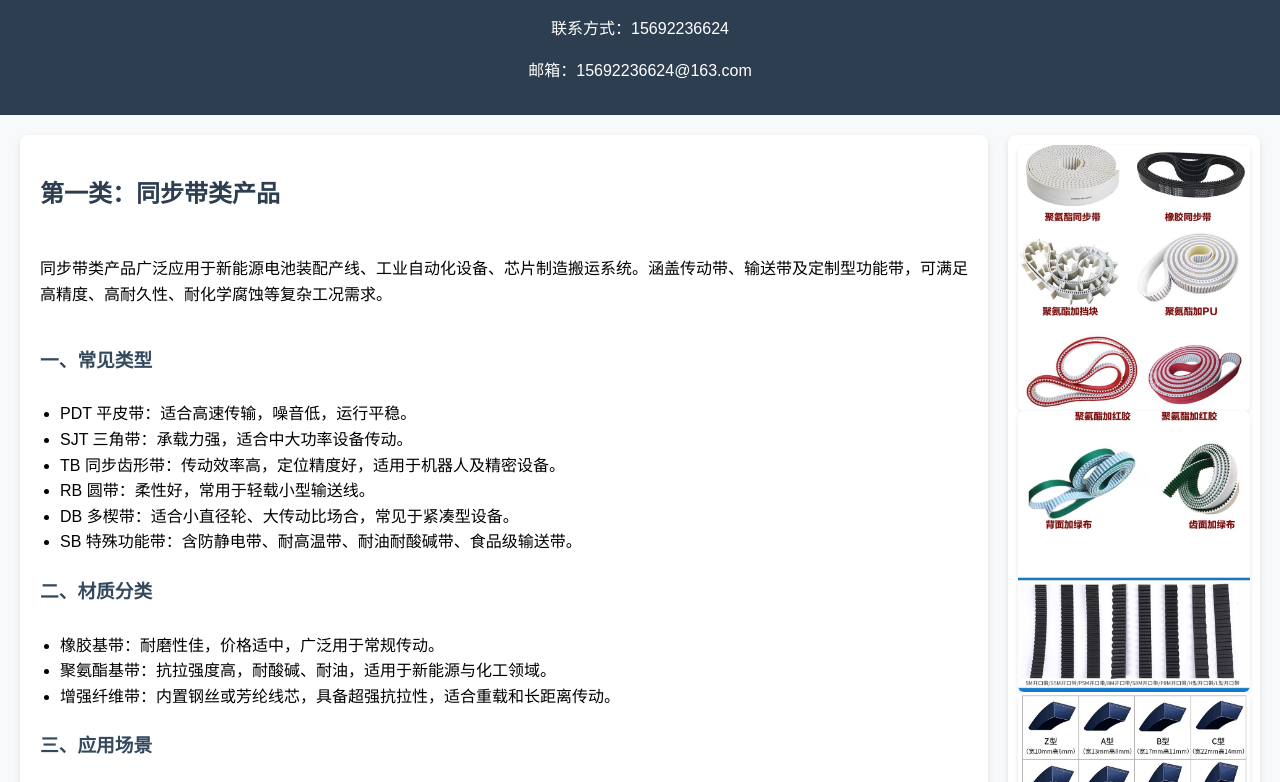
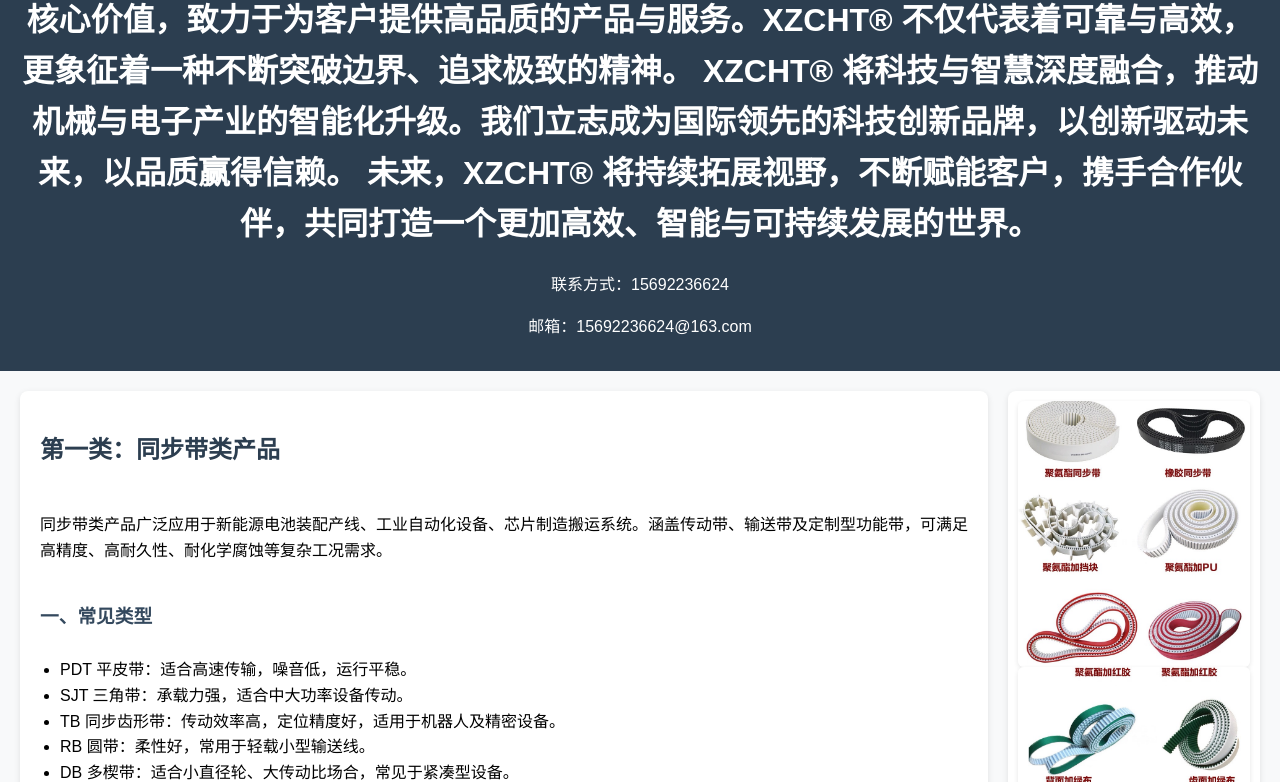
Before and after one commit to protigerLYU/protiger-site2, a plain HTML site: page index.html in a window 1280 px wide. Shown: the part 94-876 px from the top of the page. Drawn offline with Linux system fonts and the light colour scheme.

Commit message:
Update index.html

```diff
--- a/index.html
+++ b/index.html
@@ -73,7 +73,10 @@ XZCHT® 将科技与智慧深度融合，推动机械与电子产业的智能化
 </head>
 <body>
   <header>
-    <h1>天津市傲虎科技有限公司</h1>
+    <h1>XZCHT®，专注于机械设备、电子科技与信息化解决方案。品牌以专业、创新和卓越为核心价值，致力于为客户提供高品质的产品与服务。XZCHT® 不仅代表着可靠与高效，更象征着一种不断突破边界、追求极致的精神。
+XZCHT® 将科技与智慧深度融合，推动机械与电子产业的智能化升级。我们立志成为国际领先的科技创新品牌，以创新驱动未来，以品质赢得信赖。
+未来，XZCHT® 将持续拓展视野，不断赋能客户，携手合作伙伴，共同打造一个更加高效、智能与可持续发展的世界。
+</h1>
     <div class="header-content">
       <div class="contact">
         <p>联系方式：15692236624</p>
```
